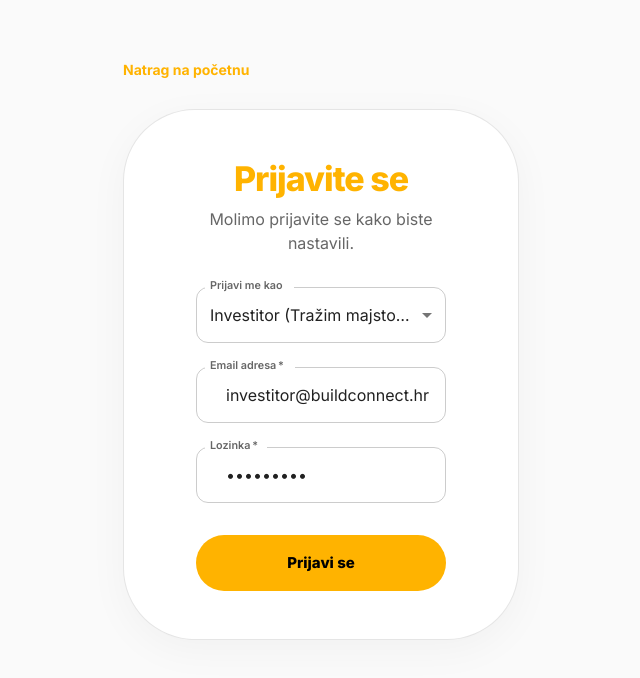
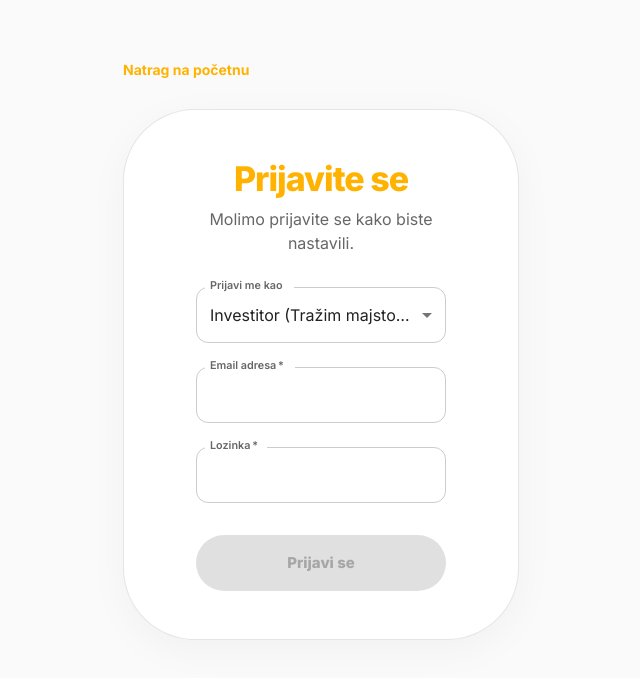
Before and after one commit to stjepko22/build-connect, a React (Vite) app in the folder src/: page /login in a window 1280 px wide. Shown: the top 678 px of the page, without its empty margins (319-959 px from the left). Built offline with nearby package versions, Linux system fonts and the light colour scheme; some icons are missing.

Commit message:
small fix

```diff
--- a/src/src/modules/authentication/stores/AuthenticationStore.ts
+++ b/src/src/modules/authentication/stores/AuthenticationStore.ts
@@ -15,13 +15,13 @@ export default class AuthenticationStore {
   authError: string | null = null;
   isLoginDialogOpen = false;
   pendingUnauthorizedLoginPrompt = false;
-  loginEmail = 'investitor@buildconnect.hr';
-  loginPassword = 'invest123';
+  loginEmail = '';
+  loginPassword = '';
   loginRole: 'INVESTITOR' | 'IZVODJAC' = 'INVESTITOR';
 
-  private readonly mockCredentialsByRole: Record<'INVESTITOR' | 'IZVODJAC', { email: string; password: string }> = {
-    INVESTITOR: { email: 'investitor@buildconnect.hr', password: 'invest123' },
-    IZVODJAC: { email: 'izvodjac@buildconnect.hr', password: 'izvodjac123' },
+  private readonly loginEmailSuggestionsByRole: Record<'INVESTITOR' | 'IZVODJAC', string> = {
+    INVESTITOR: '',
+    IZVODJAC: '',
   };
 
   constructor(rootStore: RootStore) {
@@ -39,7 +39,7 @@ export default class AuthenticationStore {
     this.isLoginDialogOpen = value;
     if (value) {
       this.authError = null;
-      this.applyMockCredentialsForRole(this.loginRole);
+      this.applyLoginRoleDefaults(this.loginRole);
     }
   };
 
@@ -56,17 +56,17 @@ export default class AuthenticationStore {
   setLoginRole = (value: 'INVESTITOR' | 'IZVODJAC') => {
     this.loginRole = value;
     this.authError = null;
-    this.applyMockCredentialsForRole(value);
+    this.applyLoginRoleDefaults(value);
   };
 
   setAuthError = (value: string | null) => {
     this.authError = value;
   };
 
-  applyMockCredentialsForRole = (role: 'INVESTITOR' | 'IZVODJAC') => {
-    const mock = this.mockCredentialsByRole[role];
-    this.loginEmail = mock.email;
-    this.loginPassword = mock.password;
+  applyLoginRoleDefaults = (role: 'INVESTITOR' | 'IZVODJAC') => {
+    const suggestedEmail = this.loginEmailSuggestionsByRole[role];
+    this.loginEmail = suggestedEmail;
+    this.loginPassword = '';
   };
 
   get isAuthenticated() {
```
Also changed, not shown: 1 other file (tests, documents, lock files or other folders).
